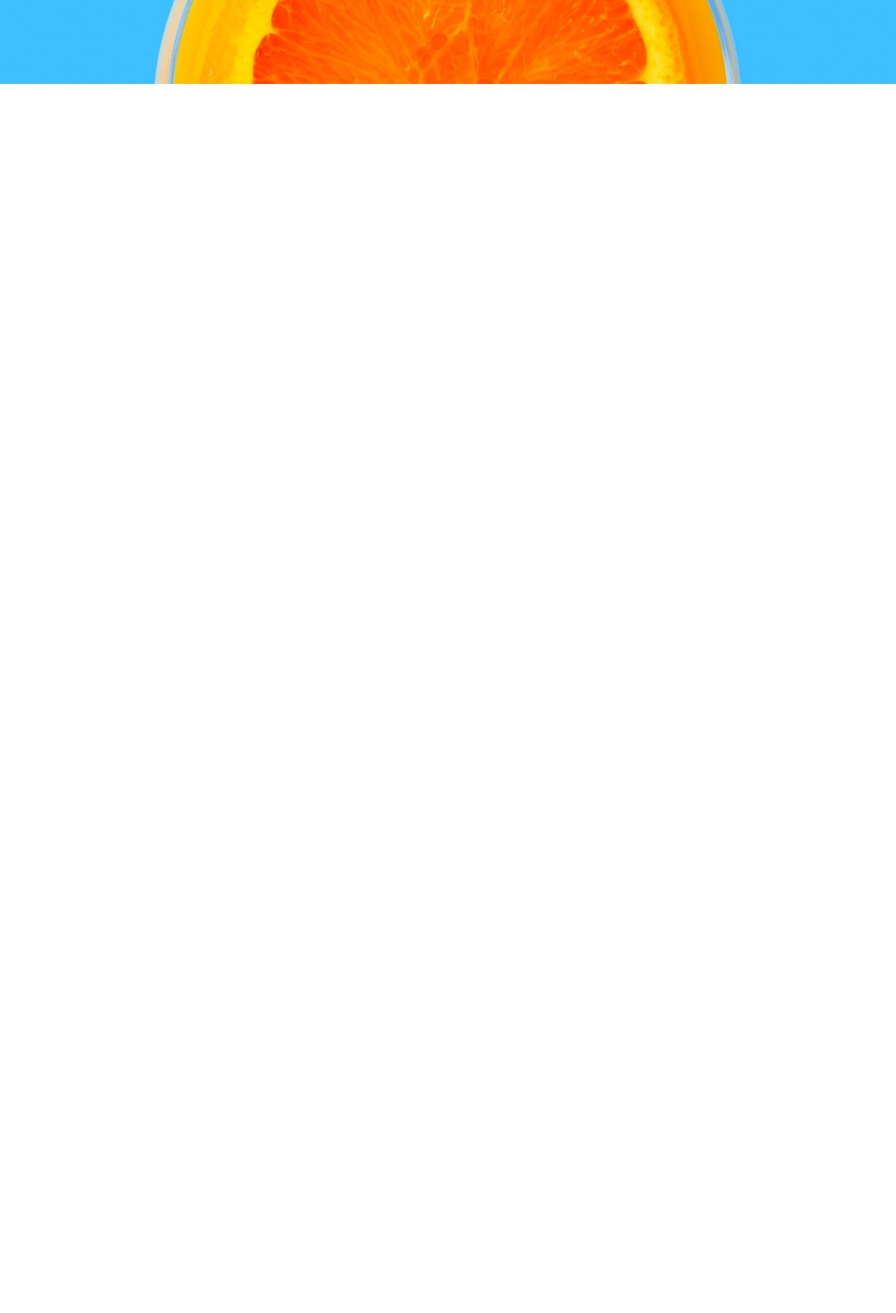
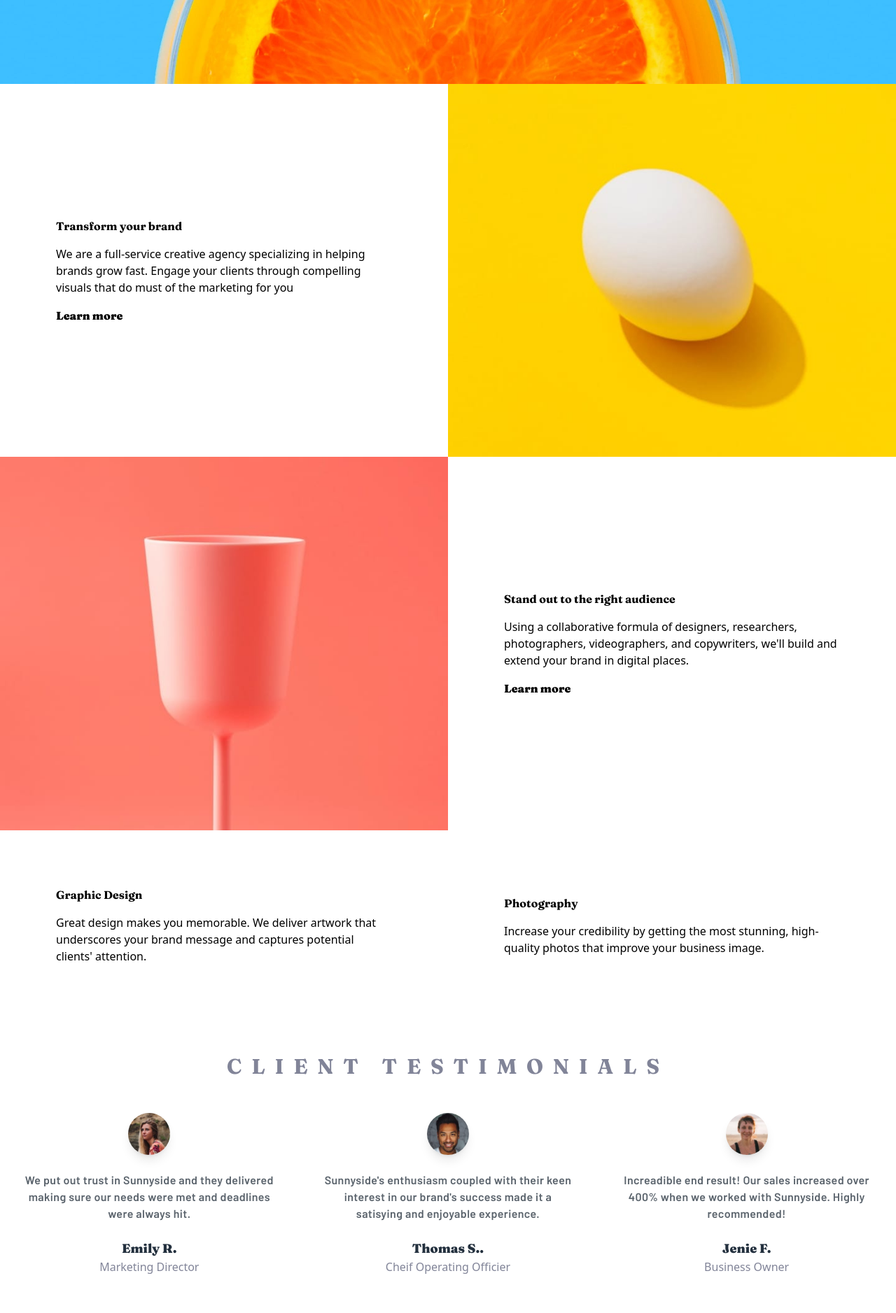
Before and after one commit to SameerJS6/Reactfolio, a React (Vite) app in the folder Sunnyside-Agency-Landing-Page/: page / in a window 1280 px wide. Shown: the part 680-2557 px from the top of the page at 70% size. Before the commit the page ends 800 px from the top, so only its background shows below. Built offline with nearby package versions, Linux system fonts and the light colour scheme.

Commit message:
Main Layout's Basics Done

```diff
--- a/Sunnyside-Agency-Landing-Page/src/App.jsx
+++ b/Sunnyside-Agency-Landing-Page/src/App.jsx
@@ -5,8 +5,10 @@ import MainContent from './components/MainContent';
 export default function App() {
   return (
     <>
+    <div className="container">
       <Navbar/>
       <MainContent/>
+    </div>
     </>
   )
 }
--- a/Sunnyside-Agency-Landing-Page/src/components/MainContent.jsx
+++ b/Sunnyside-Agency-Landing-Page/src/components/MainContent.jsx
@@ -1,13 +1,140 @@
-import React from 'react'
-import Profile1 from '../assets/image-emily.jpg'
-import Profile2 from '../assets/image-jennie.jpg'
-import Profile3 from '../assets/image-thomas.jpg'
+import React from 'react';
+// All the Desktop Images Imports
+import Egg from "../assets/desktop/image-transform.jpg"
+import Orange from "../assets/desktop/image-photography.jpg"
+import Cherry from "../assets/desktop/image-graphic-design.jpg"
+import Standout from "../assets/desktop/image-stand-out.jpg"
+import Cone from "../assets/desktop/image-gallery-cone.jpg"
+import Milk from "../assets/desktop/image-gallery-milkbottles.jpg"
+import GalleryOrange from "../assets/desktop/image-gallery-orange.jpg"
+import SugarCubes from "../assets/desktop/image-gallery-sugarcubes.jpg"
+// All the Mobile Images Imports
+import MobileEgg from "../assets/mobile/image-transform.jpg"
+import MobileOrange from "../assets/mobile/image-photography.jpg"
+import MobileCherry from "../assets/mobile/image-graphic-design.jpg"
+import MobileStandout from "../assets/mobile/image-stand-out.jpg"
+import MobileCone from "../assets/mobile/image-gallery-cone.jpg"
+import MobileMilk from "../assets/mobile/image-gallery-milkbottles.jpg"
+import MobileGalleryOrange from "../assets/mobile/image-gallery-orange.jpg"
+import MobileSugarCubes from "../assets/mobile/image-gallery-sugar-cubes.jpg"
+// All the Profile Pictures Imports
+import Profile1 from '../assets/image-emily.jpg';
+import Profile2 from '../assets/image-thomas.jpg';
+import Profile3 from '../assets/image-jennie.jpg';
+import ArrowDone from '../assets/icon-arrow-down.svg';
+
 
 export default function MainContent() {
+  const GalleyImage = [
+    {id:1, desktop: Milk, mobile: MobileMilk},
+    {id:2, desktop: GalleryOrange, mobile: MobileGalleryOrange},
+    {id:3, desktop: Cone, mobile: MobileCone},
+    {id:4, desktop: SugarCubes, mobile: MobileSugarCubes},
+  ];
+
+  const Reviews = [
+    { id:1,
+      profile: Profile1,
+      review: "We put out trust in Sunnyside and they delivered making sure our needs were met and deadlines were always hit.",
+      name: "Emily R.",
+      role: "Marketing Director"
+    },
+    { id: 2,
+      profile: Profile2,
+      review: "Sunnyside's enthusiasm coupled with their keen interest in our brand's success made it a satisying and enjoyable experience.",
+      name: "Thomas S..",
+      role: "Cheif Operating Officier"
+    },
+    { id: 3,
+      profile: Profile3,
+      review: "Increadible end result! Our sales increased over 400% when we worked with Sunnyside. Highly recommended!",
+      name: "Jenie F.",
+      role: "Business Owner"
+    },
+  ];
   return (
     <>
-        <main className=''>
-            <h1>Main Content</h1>
+        <main>
+          {/* Heading and Hero Background Section  */}
+            <article className="article-bg | grid place-content-center gap-8">
+              <h1 className='uppercase text-[var(--white)] font-fraunces text-3xl sm:text-5xl xl:text-6xl'>we are creatives</h1>
+              <img className="mx-auto" src={ArrowDone} alt="Arrow Pointing towards Down" />
+            </article>
+            {/* Main Content Grid Section  */}
+            <div>
+              <article className='flex flex-col-reverse md:grid md:grid-cols-2'>
+                <div className='grid place-content-center gap-4 p-8 lg:p-20 '>
+                  <h2 className='font-fraunces'>Transform your brand</h2>
+                  <p>We are a full-service creative agency specializing in helping brands grow fast. Engage your clients through compelling visuals that do must of the marketing for you</p>
+                  <button className='font-fraunces font-extrabold mr-auto'>Learn more</button>
+                </div>
+                <div >
+                  <picture>
+                    <source media="(min-width: 1024px)" srcSet={Egg} />
+                    <img src={MobileEgg} alt="A Picture of a Egg" />
+                  </picture>
+                </div>
+              </article>
+
+              <article className='flex flex-col md:grid md:grid-cols-2'>
+                <div>
+                  <picture>
+                    <source media="(min-width: 1024px)" srcSet={Standout} />
+                    <img src={MobileStandout} alt="A Picture of a Pink cup" />
+                  </picture>
+                </div>
+
+                <div className='grid place-content-center gap-4 p-8 lg:p-20 '>
+                  <h2 className='font-fraunces'>Stand out to the right audience</h2>
+                  <p>Using a collaborative formula of designers, researchers, photographers, videographers, and copywriters, we'll build and extend your brand in digital places.</p>
+                  <button className='font-fraunces font-extrabold mr-auto'>Learn more</button>
+                </div>
+              </article>
+
+              <article className='flex flex-col md:grid md:grid-cols-2'>
+                <div className='content-grid | grid place-content-center gap-4 p-8 lg:p-20'>
+                    <h2 className='font-fraunces'>Graphic Design</h2>
+                    <p>Great design makes you memorable. We deliver artwork that underscores your brand message and captures potential clients' attention.</p>
+                </div>
+
+                <div className='content-grid | grid place-content-center gap-4 p-8 lg:p-20'>
+                  <h2 className='font-fraunces'>Photography</h2>
+                  <p>Increase your credibility by getting the most stunning, high-quality photos that improve your business image.</p>
+                </div>
+              </article>
+            </div>
+
+            {/* Testimonials Section  */}
+            <div className="grid gap-10 px-4 my-12 ">
+              <h2 className='text-center tracking-[0.25rem] text-2xl md:text-3xl font-fraunces text-[var(--neutral-gray-400)] md:tracking-[0.86rem]'>CLIENT TESTIMONIALS</h2>
+              <div className="content-grid | grid md:grid-cols-2 lg:grid-cols-3 gap-8 md:gap-0 lg:gap-8">
+              {Reviews.map(reviews => {
+                return (
+                <article className='grid gap-6 place-content-center text-center p-2 mx-auto' key={reviews.id}>
+                  <img className='mx-auto rounded-full shadow-lg transition-all duration-300 hover:-translate-y-1 max-w-[60px]' src={reviews.profile} alt="A Profile Picture of a user" />
+                  <p className='font-barlow font-bold text-[var(--neutral-gray)] -tracking-tight max-w-[40ch]'>{reviews.review}</p>
+                  <div >
+                    <p className='leading-8 font-fraunces font-extrabold text-[var(--neutral-blue)] text-base md:text-lg'>{reviews.name}</p>
+                    <p className='text-[var(--neutral-gray-400)]'>{reviews.role}</p>
+                  </div>
+                </article>
+                )
+              })}
+              </div>
+            </div>
+                {/* Image Gallery Section  */}
+            <div className="Gallery | grid grid-cols-2 md:grid-cols-4">
+            {GalleyImage.map(items => {
+              return (
+              <div key={items.id}>
+                <picture>
+                  <source media="(min-width: 768px)" srcSet={items.desktop} />
+                  <img src={items.mobile} alt="Few Bottles of Milk with sky as background" />
+                </picture>
+              </div>
+              )
+            }) }
+            </div>
         </main>
     </>
   )
--- a/Sunnyside-Agency-Landing-Page/src/index.css
+++ b/Sunnyside-Agency-Landing-Page/src/index.css
@@ -39,23 +39,27 @@ img, picture, video, canvas, svg {
     --neutral-gray-300: hsl(210, 4%, 67%);
     --white: white;
 }
-body {
+.container {
+  max-width: 1440px;
+  margin-inline: auto;
+}
+.article-bg {
     background: url(./assets/mobile/image-header.jpg);
     background-position: center center;
     background-repeat: no-repeat;
     background-size: cover;
-    height: 100vh;
+    min-height: 80vh;
+    min-height: 80dvh;
 }
 @media (min-width: 768px) {
-    body {
+  .article-bg {
         background: url(./assets/desktop/image-header.jpg);
         background-position: center center;
         background-repeat: no-repeat;
         background-size: cover;
-        height: 100vh;
+        min-height: 100vh;
    }
 }
-
 
 @media (max-width: 1023px) {
   header[data-overlay="true"]::after,
@@ -63,19 +67,21 @@ body {
     content: '';
     inset: 0;
     opacity: 1;
-    z-index: -1;
     position: fixed;
+    pointer-events: none;
     transition: opacity 500ms ease;
     background: linear-gradient(to bottom, rgba(0, 0, 0, 0.116) 0%, rgba(0, 0, 0, 0.705) 100%);
   }
   header[data-overlay="false"]::after {
     opacity: 0;
+    z-index: -1;
     transition: opacity 500ms ease;
   }
   nav[data-active="true"],
   nav[data-active="false"] {
     position: fixed;
     opacity: 1;
+    z-index: 10;
     padding: 1rem;
     max-width: 25rem;
     text-align: center;
@@ -92,3 +98,8 @@ body {
     pointer-events: none;
   }
 }
+@media (min-width: 768px) and (max-width: 1023px) {
+  .content-grid > article:nth-child(3) {
+  grid-column: span 4;
+}
+}
```
